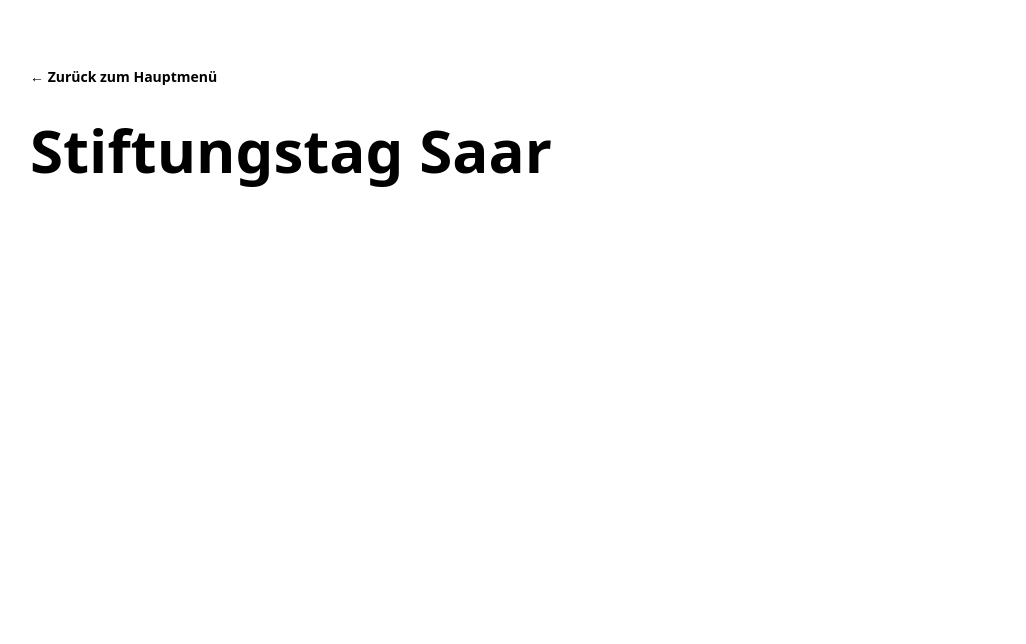
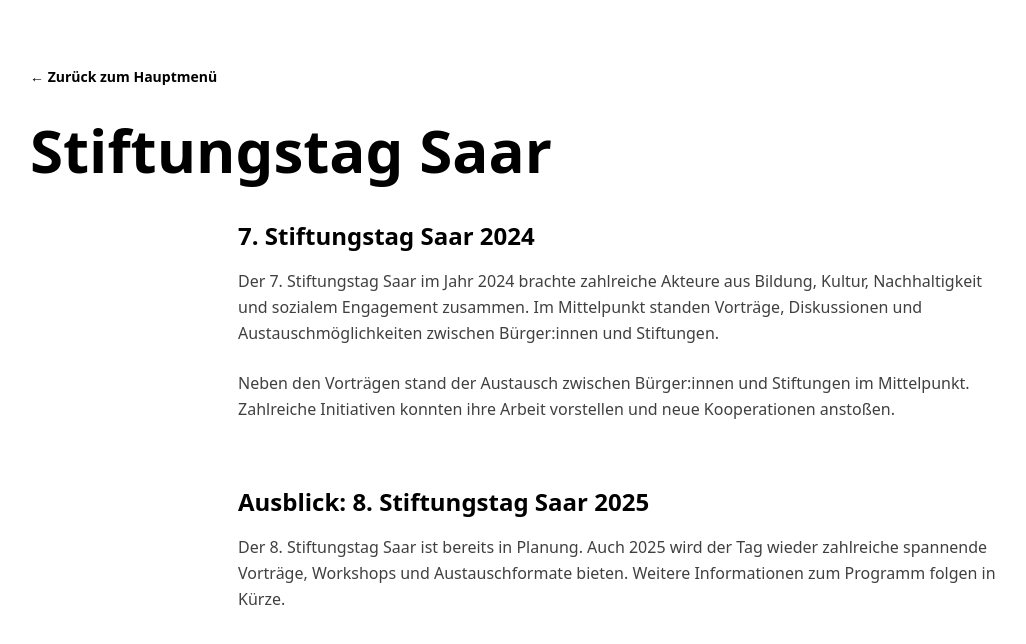
Before and after one commit to borisziegler-ai/StiftunfslandschaftSaarTestversion, a Next.js app: page /stiftungstag in a window 1280 px wide. Shown: the top 644 px of the page, without its empty margins (18-1044 px from the left). Built offline with nearby package versions, Linux system fonts and the light colour scheme.

Commit message:
Restore Stiftungstag page with text only

```diff
--- a/src/app/stiftungstag/page.tsx
+++ b/src/app/stiftungstag/page.tsx
@@ -1,46 +1,6 @@
-import fs from "fs";
-import path from "path";
-import Image from "next/image";
 import Link from "next/link";
 
-// Root-Pfad zu den Bildern
-const IMG_ROOT = path.join(process.cwd(), "public", "images");
-const IMG_EXT = /\.(png|jpe?g|webp|gif|svg)$/i;
-
-// Ordner auflisten (z. B. stiftungstag2024, stiftungstag2025 …)
-function listFolders(prefix = "stiftungstag") {
-  if (!fs.existsSync(IMG_ROOT)) return [];
-  return fs
-    .readdirSync(IMG_ROOT, { withFileTypes: true })
-    .filter((d) => d.isDirectory() && d.name.startsWith(prefix))
-    .sort((a, b) => {
-      const ya = parseInt(a.name.match(/\d{4}/)?.[0] || "0", 10);
-      const yb = parseInt(b.name.match(/\d{4}/)?.[0] || "0", 10);
-      if (ya !== yb) return yb - ya;
-      return a.name.localeCompare(b.name);
-    })
-    .map((d) => d.name);
-}
-
-// Bilder innerhalb eines bestimmten Ordners auflisten
-function listImagesIn(folder: string) {
-  const dir = path.join(IMG_ROOT, folder);
-  if (!fs.existsSync(dir)) return [];
-  return fs
-    .readdirSync(dir)
-    .filter((f) => IMG_EXT.test(f))
-    .sort((a, b) => {
-      const na = parseInt(a.match(/\d+/)?.[0] || "0", 10);
-      const nb = parseInt(b.match(/\d+/)?.[0] || "0", 10);
-      if (na && nb && na !== nb) return na - nb;
-      return a.localeCompare(b, undefined, { numeric: true });
-    })
-    .map((f) => `/images/${folder}/${f}`);
-}
-
 export default function StiftungstagPage() {
-  const folders = listFolders("stiftungstag"); // sucht stiftungstag2024, stiftungstag2025 …
-
   return (
     <main className="bg-white text-black px-6 md:px-12 py-16 min-h-screen">
       {/* Zurück-Link */}
@@ -53,39 +13,31 @@ export default function StiftungstagPage() {
       {/* Titel */}
       <h1 className="text-5xl md:text-6xl font-bold mb-10">Stiftungstag Saar</h1>
 
-      {/* Abschnitte pro Jahr */}
-      {folders.map((folder) => {
-        const year = folder.match(/\d{4}/)?.[0] ?? "";
-        const images = listImagesIn(folder);
+      {/* Infos zum 7. Stiftungstag */}
+      <section className="max-w-3xl mx-auto mb-16">
+        <h2 className="text-2xl font-semibold mb-4">7. Stiftungstag Saar 2024</h2>
+        <p className="text-neutral-700 leading-relaxed mb-6">
+          Der 7. Stiftungstag Saar im Jahr 2024 brachte zahlreiche Akteure aus
+          Bildung, Kultur, Nachhaltigkeit und sozialem Engagement zusammen.
+          Im Mittelpunkt standen Vorträge, Diskussionen und Austauschmöglichkeiten
+          zwischen Bürger:innen und Stiftungen.
+        </p>
+        <p className="text-neutral-700 leading-relaxed">
+          Neben den Vorträgen stand der Austausch zwischen Bürger:innen und
+          Stiftungen im Mittelpunkt. Zahlreiche Initiativen konnten ihre Arbeit
+          vorstellen und neue Kooperationen anstoßen.
+        </p>
+      </section>
 
-        return (
-          <section key={folder} className="max-w-6xl mx-auto mb-16">
-            <h2 className="text-2xl font-semibold mb-4">
-              {year ? `Stiftungstag ${year}` : folder}
-            </h2>
-
-            {images.length === 0 ? (
-              <div className="border border-dashed border-black p-8 text-neutral-500">
-                Keine Bilder in <code>/public/images/{folder}</code> gefunden.
-              </div>
-            ) : (
-              <div className="grid grid-cols-2 md:grid-cols-3 lg:grid-cols-4 gap-4">
-                {images.map((src, i) => (
-                  <div key={src} className="border">
-                    <Image
-                      src={src}
-                      alt={`${folder} Bild ${i + 1}`}
-                      width={600}
-                      height={400}
-                      className="w-full h-auto object-cover"
-                    />
-                  </div>
-                ))}
-              </div>
-            )}
-          </section>
-        );
-      })}
+      {/* Ausblick auf den 8. Stiftungstag */}
+      <section className="max-w-3xl mx-auto mb-16">
+        <h2 className="text-2xl font-semibold mb-4">Ausblick: 8. Stiftungstag Saar 2025</h2>
+        <p className="text-neutral-700 leading-relaxed mb-6">
+          Der 8. Stiftungstag Saar ist bereits in Planung. Auch 2025 wird der Tag
+          wieder zahlreiche spannende Vorträge, Workshops und Austauschformate bieten.
+          Weitere Informationen zum Programm folgen in Kürze.
+        </p>
+      </section>
     </main>
   );
 }
```
